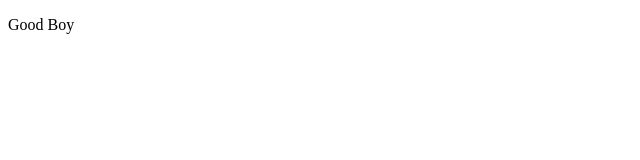
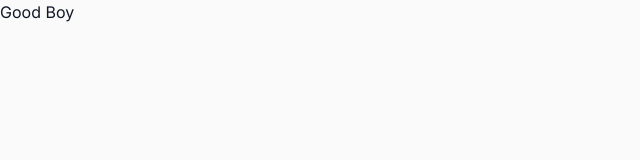
Before and after one commit to carnaby/good-boy, a Next.js app: page / in a window 1280 px wide. Shown: the top 160 px of the page, without its empty margins (0-640 px from the left). Built offline with nearby package versions, Linux system fonts and the light colour scheme.

Commit message:
feat(theme): add design tokens and styled-components ssr registry

```diff
--- a/src/app/globals.css
+++ /dev/null
@@ -1 +0,0 @@
-/* Global styles placeholder — replaced by the styled-components theme in a later task. */
--- a/src/app/layout.tsx
+++ b/src/app/layout.tsx
@@ -1,9 +1,21 @@
-import type { Metadata } from "next";
-import "./globals.css";
+import type { Metadata } from 'next';
+import { Inter } from 'next/font/google';
+import { StyledComponentsRegistry } from '@/lib/registry';
+import { Providers } from '@/lib/providers';
+
+// Inter, self-hosted via next/font: latin + latin-ext (Slovak diacritics),
+// weights 400/500/600/700 to cover the type scale in src/styles/theme.ts.
+// Exposed as a CSS variable (--font-inter) consumed by theme.fontFamily.
+const inter = Inter({
+  subsets: ['latin', 'latin-ext'],
+  weight: ['400', '500', '600', '700'],
+  variable: '--font-inter',
+  display: 'swap',
+});
 
 export const metadata: Metadata = {
-  title: "Good Boy",
-  description: "Good Boy",
+  title: 'Good Boy',
+  description: 'Good Boy',
 };
 
 export default function RootLayout({
@@ -12,8 +24,12 @@ export default function RootLayout({
   children: React.ReactNode;
 }>) {
   return (
-    <html lang="en">
-      <body>{children}</body>
+    <html lang="sk" className={inter.variable}>
+      <body>
+        <StyledComponentsRegistry>
+          <Providers>{children}</Providers>
+        </StyledComponentsRegistry>
+      </body>
     </html>
   );
 }
--- /dev/null
+++ b/src/lib/providers.tsx
@@ -0,0 +1,20 @@
+'use client';
+
+import type { ReactNode } from 'react';
+import { ThemeProvider } from 'styled-components';
+import { theme } from '@/styles/theme';
+import { GlobalStyle } from '@/styles/global';
+
+/**
+ * App-wide client providers. Currently wires up the styled-components
+ * theme + global reset; later tasks (data fetching, i18n, form state, …)
+ * extend this same wrapper rather than adding new top-level providers.
+ */
+export function Providers({ children }: { children: ReactNode }) {
+  return (
+    <ThemeProvider theme={theme}>
+      <GlobalStyle />
+      {children}
+    </ThemeProvider>
+  );
+}
--- /dev/null
+++ b/src/lib/registry.tsx
@@ -0,0 +1,29 @@
+'use client';
+
+import { useState, type ReactNode } from 'react';
+import { useServerInsertedHTML } from 'next/navigation';
+import { ServerStyleSheet, StyleSheetManager } from 'styled-components';
+
+/**
+ * Official Next.js App Router pattern for styled-components v6 SSR
+ * (see: https://nextjs.org/docs/app/guides/css-in-js#styled-components).
+ * Collects styles generated during server rendering into a registry and
+ * flushes them into <head> via `useServerInsertedHTML` before any content
+ * that depends on them is streamed — this is what avoids FOUC.
+ */
+export function StyledComponentsRegistry({ children }: { children: ReactNode }) {
+  // Only create the stylesheet once, with lazy initial state.
+  const [styledComponentsStyleSheet] = useState(() => new ServerStyleSheet());
+
+  useServerInsertedHTML(() => {
+    const styles = styledComponentsStyleSheet.getStyleElement();
+    styledComponentsStyleSheet.instance.clearTag();
+    return <>{styles}</>;
+  });
+
+  if (typeof window !== 'undefined') return <>{children}</>;
+
+  return (
+    <StyleSheetManager sheet={styledComponentsStyleSheet.instance}>{children}</StyleSheetManager>
+  );
+}
--- /dev/null
+++ b/src/styles/global.ts
@@ -0,0 +1,85 @@
+import { createGlobalStyle } from 'styled-components';
+
+/**
+ * App-wide reset + base styles, driven entirely by theme tokens.
+ * Rendered once via <Providers> so styles are present in the SSR HTML
+ * (no flash of unstyled content).
+ */
+export const GlobalStyle = createGlobalStyle`
+  *,
+  *::before,
+  *::after {
+    box-sizing: border-box;
+  }
+
+  html,
+  body,
+  h1,
+  h2,
+  h3,
+  h4,
+  h5,
+  h6,
+  p,
+  ul,
+  ol,
+  figure,
+  blockquote {
+    margin: 0;
+    padding: 0;
+  }
+
+  html {
+    -webkit-text-size-adjust: 100%;
+    text-size-adjust: 100%;
+  }
+
+  body {
+    min-height: 100vh;
+    background: ${({ theme }) => theme.colors.surfacePage};
+    color: ${({ theme }) => theme.colors.textPrimary};
+    font-family: ${({ theme }) => theme.fontFamily};
+    font-size: ${({ theme }) => theme.typography.body.fontSize};
+    line-height: ${({ theme }) => theme.typography.body.lineHeight};
+    font-weight: ${({ theme }) => theme.typography.body.fontWeight};
+    -webkit-font-smoothing: antialiased;
+    text-rendering: optimizeLegibility;
+  }
+
+  img,
+  picture,
+  svg,
+  video {
+    display: block;
+    max-width: 100%;
+  }
+
+  input,
+  button,
+  textarea,
+  select {
+    font: inherit;
+    color: inherit;
+  }
+
+  button {
+    background: none;
+    border: none;
+    cursor: pointer;
+  }
+
+  a {
+    color: inherit;
+    text-decoration: none;
+  }
+
+  ul,
+  ol {
+    list-style: none;
+  }
+
+  :focus-visible {
+    outline: 2px solid ${({ theme }) => theme.colors.primary};
+    outline-offset: 2px;
+  }
+`;
--- /dev/null
+++ b/src/styles/theme.ts
@@ -0,0 +1,158 @@
+/**
+ * Design tokens for GoodBoy — sourced from the confirmed Figma variables
+ * (Components page, "Color Scheme" section). This is the single source of
+ * truth for colors, typography, radii, spacing and breakpoints; all styling
+ * in the app should consume these tokens rather than hard-coded values.
+ */
+
+export interface ThemeColors {
+  /** action/primary — CTA buttons, active states, stepper active */
+  primary: string;
+  /** active/selected backgrounds */
+  primaryLight: string;
+  /** focus ring / subtle highlight */
+  primaryFocus: string;
+  /** headings, primary body text */
+  textPrimary: string;
+  /** secondary text */
+  textSecondary: string;
+  /** labels */
+  textTertiary: string;
+  /** placeholders, disabled text */
+  textMuted: string;
+  /** input borders, dividers */
+  border: string;
+  /** secondary-action backgrounds, chips */
+  surface: string;
+  /** page background */
+  surfacePage: string;
+  white: string;
+  /** Figma `color/base/state/error/fg` — validation/error text & borders */
+  error: string;
+  /** text rendered on top of primary-colored buttons */
+  inverseText: string;
+}
+
+export interface TypographyStyle {
+  fontSize: string;
+  lineHeight: string;
+  fontWeight: number;
+  letterSpacing?: string;
+}
+
+export interface ThemeTypography {
+  /** step headings */
+  headingXl: TypographyStyle;
+  /** big numbers, O projekte */
+  metric: TypographyStyle;
+  /** section titles */
+  section: TypographyStyle;
+  /** emphasized body text, buttons */
+  bodySemibold: TypographyStyle;
+  /** inputs, nav */
+  bodyMedium: TypographyStyle;
+  /** body text (most common) */
+  body: TypographyStyle;
+  /** form labels, stepper */
+  labelMedium: TypographyStyle;
+  /** supporting text */
+  caption: TypographyStyle;
+}
+
+export interface ThemeRadii {
+  sm: string;
+  md: string;
+  lg: string;
+  image: string;
+}
+
+export interface ThemeBreakpoints {
+  md: string;
+  lg: string;
+}
+
+export interface Theme {
+  colors: ThemeColors;
+  typography: ThemeTypography;
+  radii: ThemeRadii;
+  /** `spacing(n)` returns `n * 4` px, e.g. `spacing(2)` -> `'8px'` */
+  spacing: (n: number) => string;
+  breakpoints: ThemeBreakpoints;
+  /** CSS font-family stack; references the `next/font/google` CSS variable set on <html> */
+  fontFamily: string;
+}
+
+export const theme: Theme = {
+  colors: {
+    primary: '#4F46E5',
+    primaryLight: '#E0E7FF',
+    primaryFocus: 'rgba(165, 180, 252, 0.1)',
+    textPrimary: '#111827',
+    textSecondary: '#374151',
+    textTertiary: '#4B5563',
+    textMuted: '#9CA3AF',
+    border: '#D1D5DB',
+    surface: '#F3F4F6',
+    surfacePage: '#FAFAFA',
+    white: '#FFFFFF',
+    error: '#BE123C',
+    inverseText: '#FAFAFA',
+  },
+  typography: {
+    headingXl: {
+      fontSize: '48px',
+      lineHeight: '56px',
+      fontWeight: 700,
+      letterSpacing: '-0.3px',
+    },
+    metric: {
+      fontSize: '60px',
+      lineHeight: '72px',
+      fontWeight: 400,
+      letterSpacing: '-0.3px',
+    },
+    section: {
+      fontSize: '20px',
+      lineHeight: '32px',
+      fontWeight: 600,
+    },
+    bodySemibold: {
+      fontSize: '16px',
+      lineHeight: '24px',
+      fontWeight: 600,
+    },
+    bodyMedium: {
+      fontSize: '16px',
+      lineHeight: '24px',
+      fontWeight: 500,
+    },
+    body: {
+      fontSize: '16px',
+      lineHeight: '24px',
+      fontWeight: 400,
+    },
+    labelMedium: {
+      fontSize: '14px',
+      lineHeight: '20px',
+      fontWeight: 500,
+    },
+    caption: {
+      fontSize: '14px',
+      lineHeight: '20px',
+      fontWeight: 400,
+    },
+  },
+  radii: {
+    sm: '8px',
+    md: '16px',
+    lg: '32px',
+    image: '20px',
+  },
+  spacing: (n: number) => `${n * 4}px`,
+  breakpoints: {
+    md: '768px',
+    lg: '1200px',
+  },
+  fontFamily:
+    "var(--font-inter), -apple-system, BlinkMacSystemFont, 'Segoe UI', Roboto, sans-serif",
+};
```
Also changed, not shown: src/styles/styled.d.ts (added, +8 -0 lines).
